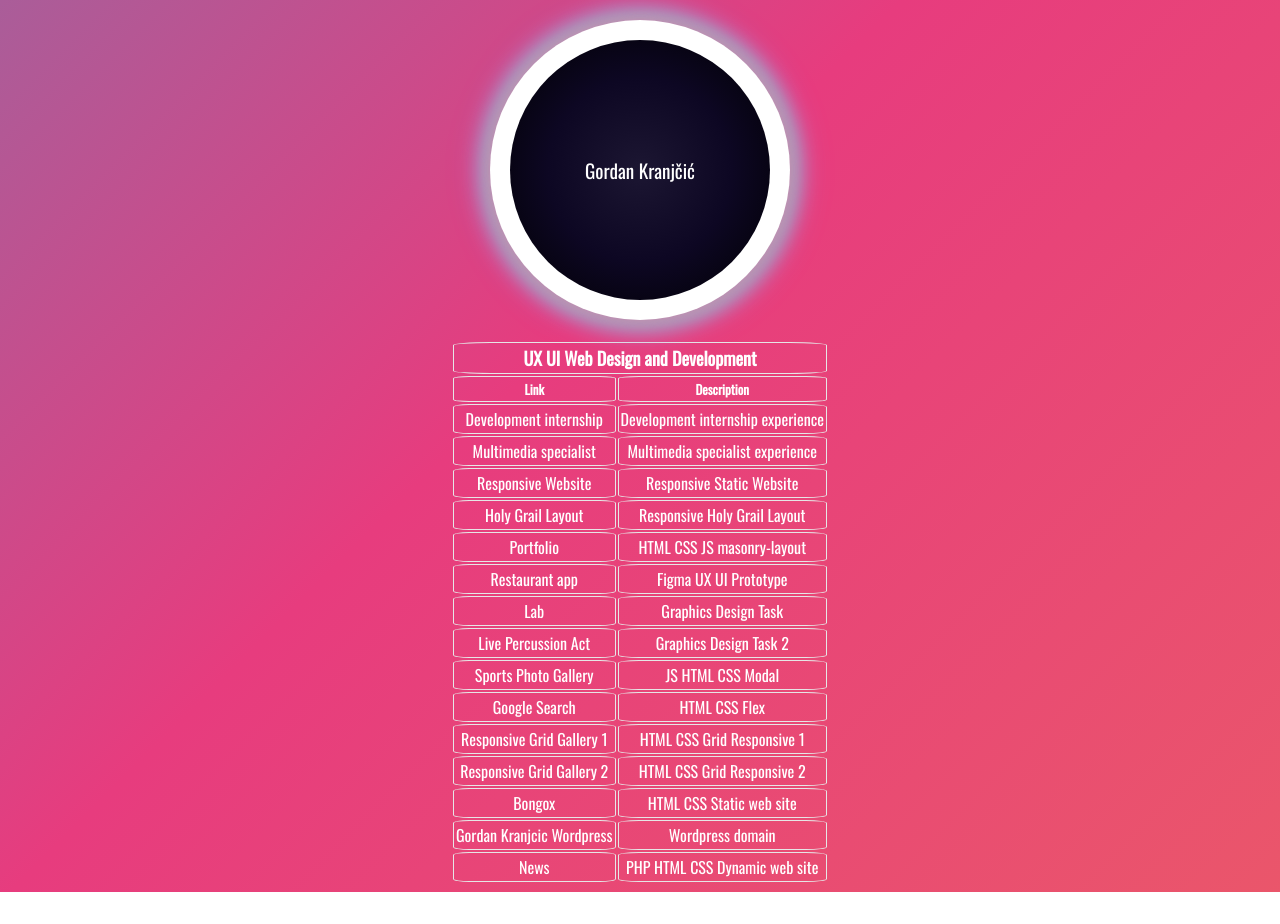
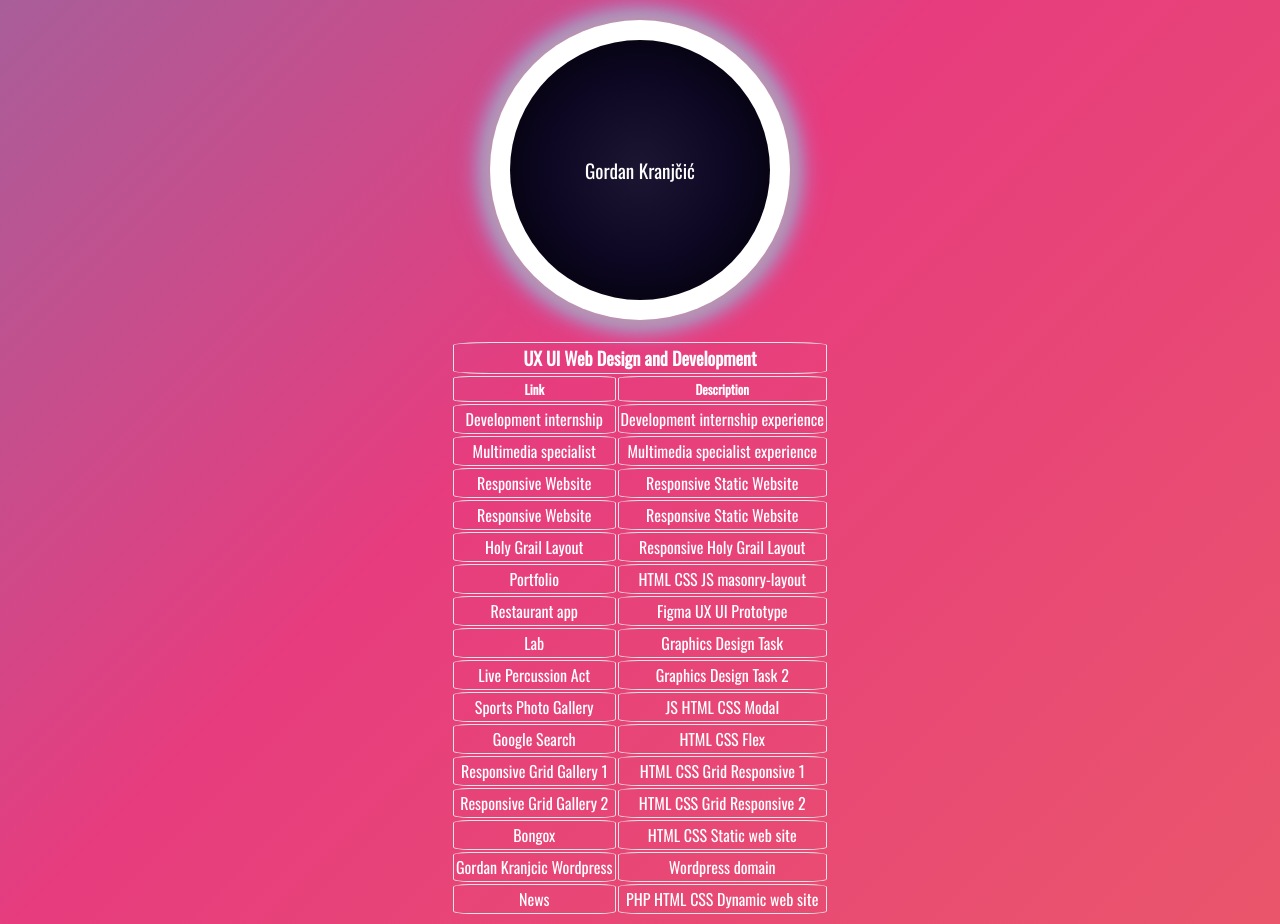
Before and after one commit to Gogson77/gordankranjcic, a plain HTML site: page index.html in a window 1280 px wide. Before the commit the page ends 892 px from the top, so only its background shows below. Drawn offline with nearby package versions, Linux system fonts and the light colour scheme.

Commit message:
https://gogson77.github.io/

```diff
--- a/index.html
+++ b/index.html
@@ -53,6 +53,13 @@
                 <tr>
                     <td>
                         <a href="https://github.com/Gogson77/front-end-development/blob/d76eade15ca649b3d0934497c6f82af751f7cccc/5-website-building/assignment-01/index.html">Responsive Website</a>
+                    </td>
+                    <td>Responsive Static Website</td>
+                </tr>
+
+                <tr>
+                    <td>
+                        <a href="https://gogson77.github.io/front-end-development/5-website-building/assignment-01/index.html">Responsive Website</a>
                     </td>
                     <td>Responsive Static Website</td>
                 </tr>
```
